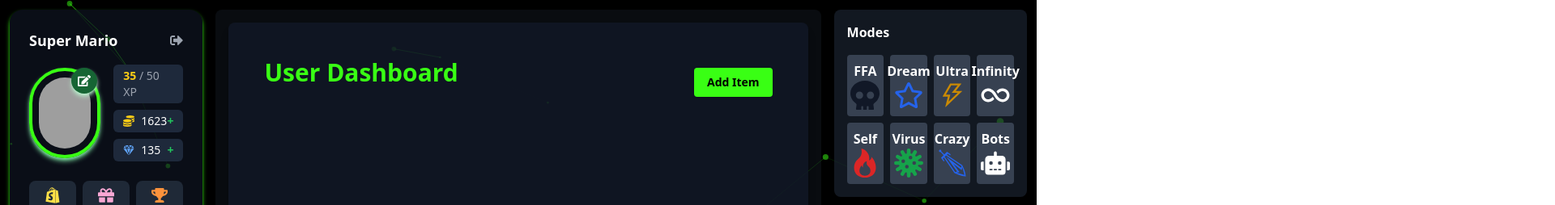
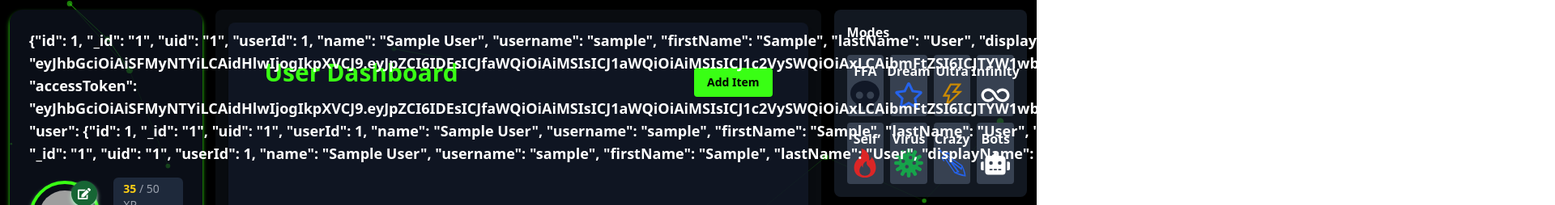
Before and after one commit to tiyoigusty/nagarubi-test, a React (Vite) app: page / in a window 1280 px wide. Shown: the top 254 px of the page at 81% size, 1920 px wide, since content can reach past the window. Built offline with nearby package versions, Linux system fonts and the light colour scheme; data requests are answered from the project's data file; sample sign-in values are in the browser's storage; grey boxes are pictures that could not be loaded.

Commit message:
add username to user profile

```diff
--- a/src/components/user-profile.tsx
+++ b/src/components/user-profile.tsx
@@ -12,6 +12,8 @@ import { useNavigate } from "react-router-dom";
 export function UserProfile() {
   const navigate = useNavigate();
 
+  const username = localStorage.getItem("user");
+
   async function logout() {
     localStorage.removeItem("user");
     navigate("/login");
@@ -20,7 +22,7 @@ export function UserProfile() {
   return (
     <div className="bg-gray-900 bg-opacity-60 p-6 rounded-2xl shadow-md shadow-neon w-full text-white relative">
       <div className="flex items-center justify-between mb-4">
-        <h2 className="text-lg font-bold">Super Mario</h2>
+        <h2 className="text-lg font-bold">{username}</h2>
         <button onClick={logout} className="text-gray-400 hover:text-red-500">
           <FaSignOutAlt />
         </button>
```
